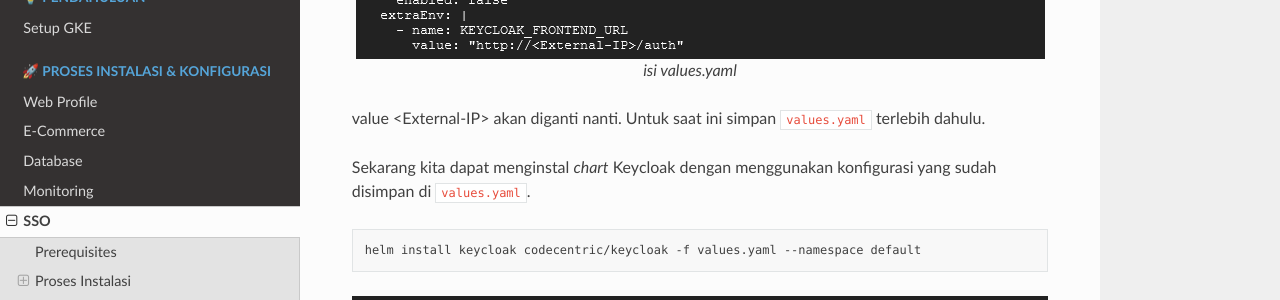
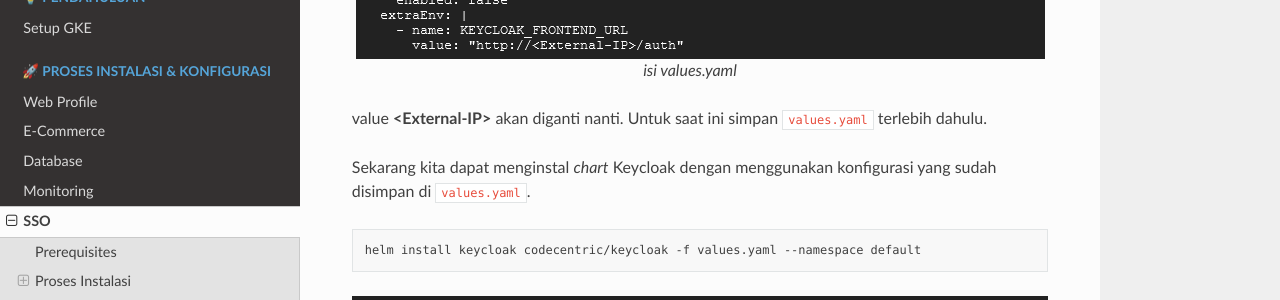
Before and after one commit to arizbw/deployment-miti, a Sphinx documentation site: the page built from docs/source/steps/SSO.rst, in a window 1280 px wide and 900 px high, scrolled down 2767 px. Shown: the part 149-449 px from the top of the window. Built offline with Sphinx 7.4.7 and the Read the Docs theme 2.0.0, drawn with Linux system fonts in a browser that asks for light colours; some of the changed text lies outside the part shown.

Commit message:
fix: lingo formatting

```diff
--- a/docs/source/steps/SSO.rst
+++ b/docs/source/steps/SSO.rst
@@ -23,7 +23,7 @@
 -------------
 Instalasi Keycloak dapat dilakukan jika kluster sudah memenuhi beberapa hal berikut:
 
-- Sudah memiliki `host` database
+- Sudah memiliki *host* database
 - Kluster Kubernetes aktif
 - Wordpress beserta Persistent Volume Claim (PVC) yang sesuai
 
@@ -68,7 +68,7 @@
 Instalasi *Package Manager* Helm
 ~~~~~~~~~~~~~~~~~~~~~~~~~~~~~~~~
 Helm memudahkan kita untuk melakukan instalasi Keycloak karena Helm sudah melakukan pre-konfigurasi dan Helm juga menyediakan segala dependency yang dibutuhkan untuk menjalankan Keycloak.
-Saya menggunakan Helm chart yang di `mantain` oleh Codecentric. Sebelum kita menginstal Helm kita perlu mempersiapkan `repository` dan file konfigurasi terlebih dahulu. Pertama, kita menambahkan repository ``codecentric`` yang isinya adalah `collection` chart Helm.
+Saya menggunakan Helm chart yang di *mantain* oleh Codecentric. Sebelum kita menginstal Helm kita perlu mempersiapkan *repository* dan file konfigurasi terlebih dahulu. Pertama, kita menambahkan repository ``codecentric`` yang isinya adalah *collection* chart Helm.
 
 .. code-block:: bash
 
@@ -103,9 +103,9 @@
 
    isi values.yaml
 
-value <External-IP> akan diganti nanti. Untuk saat ini simpan ``values.yaml`` terlebih dahulu.
+value **<External-IP>** akan diganti nanti. Untuk saat ini simpan ``values.yaml`` terlebih dahulu.
 
-Sekarang kita dapat menginstal `chart` Keycloak dengan menggunakan konfigurasi yang sudah disimpan di ``values.yaml``.
+Sekarang kita dapat menginstal *chart* Keycloak dengan menggunakan konfigurasi yang sudah disimpan di ``values.yaml``.
 
 .. code-block:: bash
 
@@ -116,7 +116,7 @@
 
    instal chart Helm
 
-Setelah proses instal selesai, cek apakah `service` Keycloak sudah berjalan.
+Setelah proses instal selesai, cek apakah *service* Keycloak sudah berjalan.
 
 .. code-block:: bash
 
@@ -127,29 +127,29 @@
 
    daftar `service` yang ada pada `namespace` ``default``
 
-Pada tahap ini, `service` Keycloak sudah dapat dijalankan namun hanya bisa dilakukan di dalam kluser. Artinya kita harus melakukan `port-forwarding` terlebih dahulu melalui terminal kluster. Setelah itu, dashboard `console` admin Keycloak bisa dibuka.
-Tentu saja ini membuat pengalaman memakai `console` admin akan menjadi terbatas. Oleh karena itu, kita butuh melakukan `expose` agar `console` admin dapat diakses dari luar.
+Pada tahap ini, *service* Keycloak sudah dapat dijalankan namun hanya bisa dilakukan di dalam kluser. Artinya kita harus melakukan *port-forwarding* terlebih dahulu melalui terminal kluster. Setelah itu, dashboard `console` admin Keycloak bisa dibuka.
+Tentu saja ini membuat pengalaman memakai *console* admin akan menjadi terbatas. Oleh karena itu, kita butuh melakukan *expose* agar *console* admin dapat diakses dari luar.
 
 *Deployment* Keycloak via Helm
 ~~~~~~~~~~~~~~~~~~~~~~~~~~~~~~
 
-`Service` keycloak sudah terdaftar dan berjalan. Selanjutnya kita perlu melakukan `expose` ke `pod` yang memiliki `service` Keycloak yang tadi agar bisa diakses diluar dari kluster. Nama `pod` yang dipakai adalah ``keycloak-0``. Saya menamakan `service` yang diekspos tersebut ``keycloak-external``.
+*Service* keycloak sudah terdaftar dan berjalan. Selanjutnya kita perlu melakukan *expose* ke *pod* yang memiliki *service* Keycloak yang tadi agar bisa diakses diluar dari kluster. Nama *pod* yang dipakai adalah ``keycloak-0``. Saya menamakan *service* yang diekspos tersebut ``keycloak-external``.
 
 .. figure:: ../assets/keycloak-images/keycloak-image9.png
    :align: center
 
    expose pod yang mengandung service Keycloak
 
-Kemudian cek apakah `service` ``keycloak-external`` sudah berjalan.
+Kemudian cek apakah *service* ``keycloak-external`` sudah berjalan.
 
 .. figure:: ../assets/keycloak-images/keycloak-image20.png
    :align: center
 
    daftar service pada namespace default
 
-Disini kita mendapatkan `external` IP `service` tersebut adalah 34.101.223.88:80.
+Disini kita mendapatkan *external* IP *service* tersebut adalah 34.101.223.88:80.
 
-Setelah itu buka file ``values.yaml`` dan ganti <External-IP> menjadi `external` IP `service` ``keycloak-external``.
+Setelah itu buka file ``values.yaml`` dan ganti <External-IP> menjadi *external* IP *service* ``keycloak-external``.
 
 .. figure:: ../assets/keycloak-images/keycloak-image18.png
    :align: center
@@ -164,8 +164,8 @@
 
 .. note::
 
-   Catatan tambahan, karena kita menggunakan Helm maka kita dapat dengan mudah menggunakan banyak `service` untuk penginstalan Keycloak. Awalnya kita menggunakan `service` ``keycloak-http`` untuk menjalankan Keycloak di dalam kluster. Namun setelah melakukan
-   *upgrade* kita dapat menggunakan `service` ``keycloak-external`` untuk mengakses Keycloak dari luar. Ini juga menjadi salah satu keuntungan dari Helm.
+   Catatan tambahan, karena kita menggunakan Helm maka kita dapat dengan mudah menggunakan banyak *service* untuk penginstalan Keycloak. Awalnya kita menggunakan *service* ``keycloak-http`` untuk menjalankan Keycloak di dalam kluster. Namun setelah melakukan
+   *upgrade* kita dapat menggunakan *service* ``keycloak-external`` untuk mengakses Keycloak dari luar. Ini juga menjadi salah satu keuntungan dari Helm.
 
 
 
@@ -274,7 +274,7 @@
 Skenario Testing
 ----------------
 
-Untuk melakukan testing, kita dapat *logout* dari consol admin WordPress. Setelah itu kita akan diarahkan ke halaman *login*. Saatnya kita menggunakan *user* yang sudah kita buat di Keycloak pada langkah sebelumnya.
+Untuk melakukan *testing*, kita dapat *logout* dari consol admin WordPress. Setelah itu kita akan diarahkan ke halaman *login*. Saatnya kita menggunakan *user* yang sudah kita buat di Keycloak pada langkah sebelumnya.
 
 .. figure:: ../assets/keycloak-images/keycloak-image1.png
    :align: center
```
Also changed, not shown: 4 other files.
